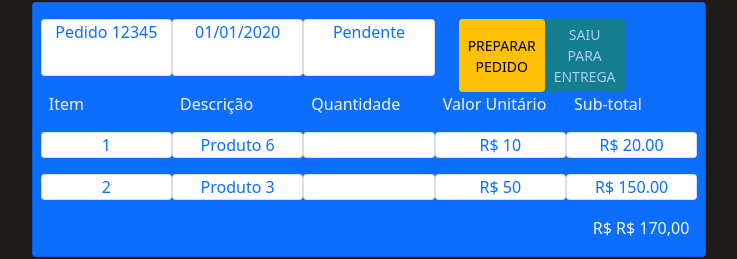
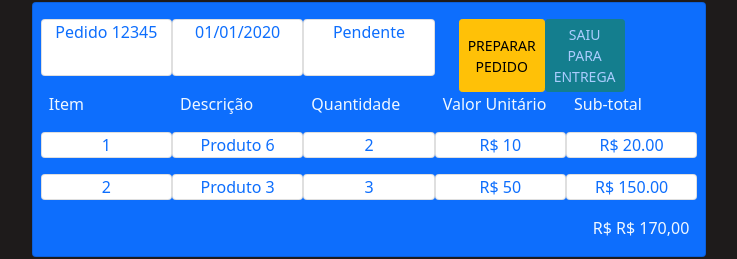
Before and after one commit to williamnstolb/trybe-delivery-app, a React (Create React App) app in the folder front-end/: page /seller/orders/1 in a window 1280 px wide. Shown: the part 286-545 px from the top of the page, without its empty margins (271-1008 px from the left). Built offline with nearby package versions, Linux system fonts and the light colour scheme; sample sign-in values are in the browser's storage.

Commit message:
fix: Quantidade não estava aparecendo

```diff
--- a/front-end/src/components/orders/DetailsBody.jsx
+++ b/front-end/src/components/orders/DetailsBody.jsx
@@ -30,7 +30,7 @@ function DetailsBody({ data, role }) {
           `${role}_order_details__element-order-table-quantity-${item.id}`
         }
       >
-        {item.quantity}
+        {item.saleProducts.quantity}
       </p>
       <p
         className="card text-primary text-center"
```
